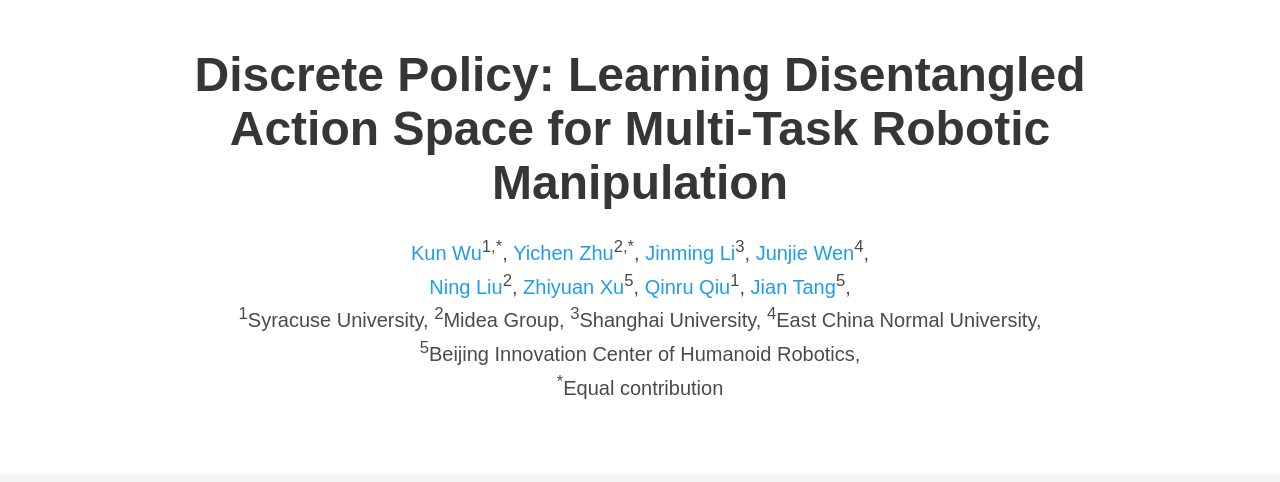
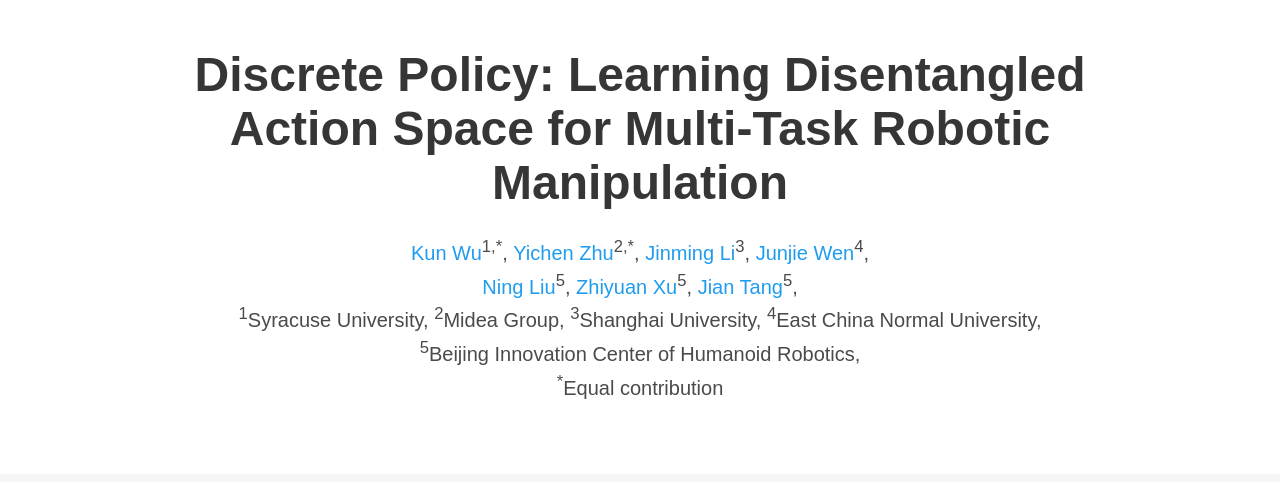
Before and after one commit to discretepolicy/discretepolicy.github.io, a plain HTML site: page index.html in a window 1280 px wide. Shown: the top 482 px of the page. Drawn offline with nearby package versions, Linux system fonts and the light colour scheme; some icons are missing; a web font is replaced by a local one.

Commit message:
Update index.html

```diff
--- a/index.html
+++ b/index.html
@@ -63,13 +63,11 @@
           </div>
           <div class="is-size-5 publication-authors">
             <span class="author-block">
-              <a>Ning Liu</a><sup>2</sup>,
+              <a>Ning Liu</a><sup>5</sup>,
             </span>
             <span class="author-block">
               <a>Zhiyuan Xu</a><sup>5</sup>,
             </span>
-            <span class="author-block">
-              <a>Qinru Qiu</a><sup>1</sup>,
             <span class="author-block">
               <a>Jian Tang</a><sup>5</sup>,
             </span>
```
